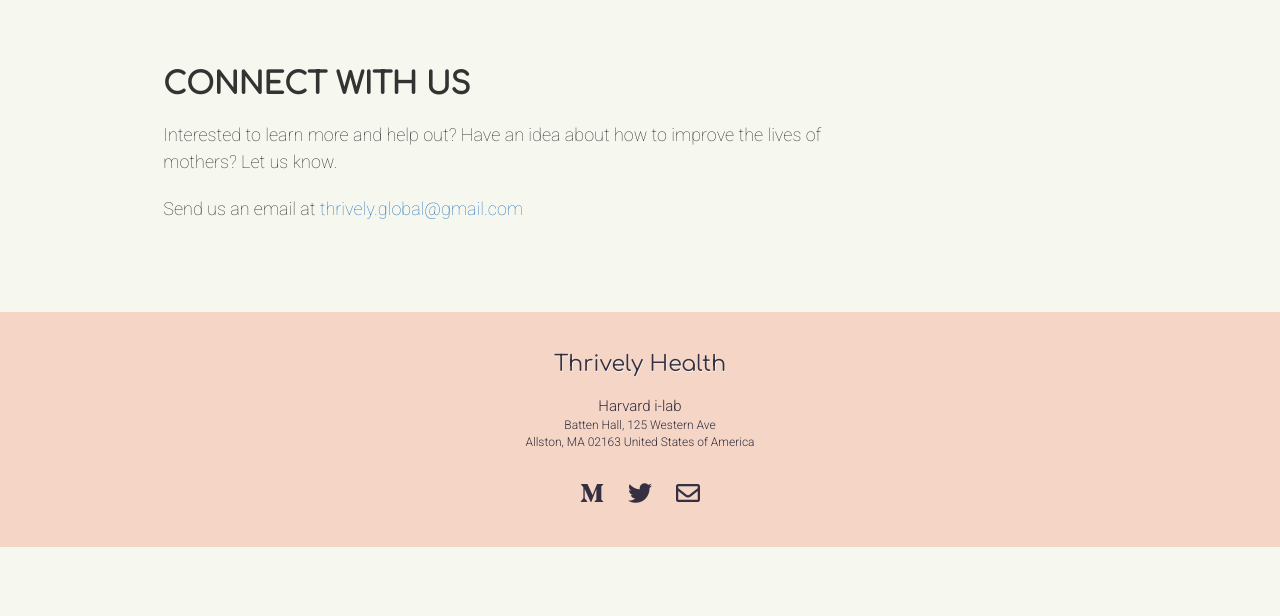
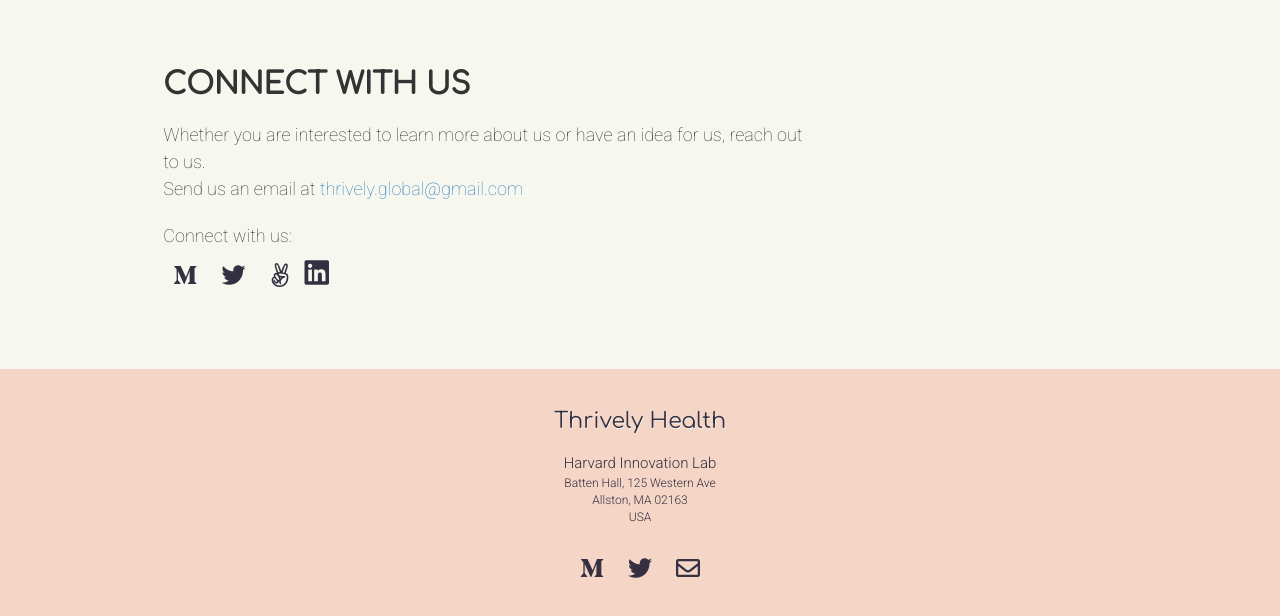
Before and after one commit to mplert/thrively, a plain HTML site: page contact.html in a window 1280 px wide. Shown: the part 580-1196 px from the top of the page. Before the commit the page ends 1127 px from the top, so only its background shows below. Drawn offline with Linux system fonts and the light colour scheme.

Commit message:
11/12 updates
Update for ilab recruitment event

```diff
--- a/contact.html
+++ b/contact.html
@@ -35,7 +35,7 @@
             </button>
             <a class="navbar-brand" href="index.html">
                 <span><img class="navbar-logo" src="img/Thrively Logo.png" /></span>
-                Thrively Health
+                Thrively
             </a>
         </div>
         <div class="collapse navbar-collapse" id="navbar">
@@ -60,14 +60,16 @@
         <div class="col-sm-7">
             <h2 id="connect-header">CONNECT WITH US</h2>
             <h4 class="contact-text">
-                Interested to learn more and help out? Have an idea about how to improve the lives of mothers? Let us know.
+                <!--Interested to learn more and help out? Have an idea about how to improve the lives of mothers? Let us know.-->
+                Whether you are interested to learn more about us or have an idea for us, reach out to us. <br>
+                Send us an email at <a target="_blank" href="mailto:thrively.global@gmail.com">thrively.global@gmail.com</a>
             </h4>
-            <h4 class="contact-text">Send us an email at <a target="_blank" href="mailto:thrively.global@gmail.com">thrively.global@gmail.com</a></h4>
-            <!--<h4 class="contact-text">Connect with us:</h4>-->
-            <!--<a target="_blank" href="https://medium.com/the-space-between-the-lines" class="content-txt"><i class="fab fa-medium-m fa-lg icon" aria-hidden="true"></i></a>-->
+            <h4 class="contact-text">Connect with us:</h4>
+            <a target="_blank" href="https://medium.com/the-space-between-the-lines" class="content-txt"><i class="fab fa-medium-m fa-lg icon" aria-hidden="true"></i></a>
             <!--<a target="_blank" href="https://www.facebook.com/%E1%80%99%E1%80%AF%E1%80%AD%E1%80%99%E1%80%AD%E1%80%AF-208332313334713/"><i class="fab fa-facebook fa-2x icon-border icon" aria-hidden="true"></i></a>-->
-            <!--<a target="_blank" href="https://twitter.com/ThrivelyHealth" class="content-txt"><i class="fab fa-twitter fa-lg icon" aria-hidden="true"></i></a>-->
-            <!--<a target="_blank" href="https://www.linkedin.com/company/thrively-global-health/" class="context-txt"><i class="fab fa-linkedin fa-2x icon" aria-hidden="true"></i></a>-->
+            <a target="_blank" href="https://twitter.com/ThrivelyHealth" class="content-txt"><i class="fab fa-twitter fa-lg icon" aria-hidden="true"></i></a>
+            <a target="_blank" href="https://angel.co/thrively-global-1" class="content-txt"><i class="fab fa-angellist icon fa-lg" aria-hidden="true"></i></a>
+            <a target="_blank" href="https://www.linkedin.com/company/thrively-global-health/" class="context-txt"><i class="fab fa-linkedin fa-2x icon" aria-hidden="true"></i></a>
         </div>
         <div class="col-sm-4"></div>
     </div>
@@ -79,10 +81,10 @@
         <div class="row">
             <a href="index.html"><h3 class="ender-txt big" id="ender-logo">Thrively Health</h3></a>
             <p class="address">
-                <span class="ender-txt">Harvard i-lab</span><br>
+                <span class="ender-txt">Harvard Innovation Lab</span><br>
                 Batten Hall, 125 Western Ave <br>
-                Allston, MA 02163
-                United States of America
+                Allston, MA 02163 <br>
+                USA
             </p>
         </div>
         <div class="row icon-row">
```
Also changed, not shown: index.html (+4 -4 lines), momo.html (+4 -4 lines), team.html (+4 -4 lines).
